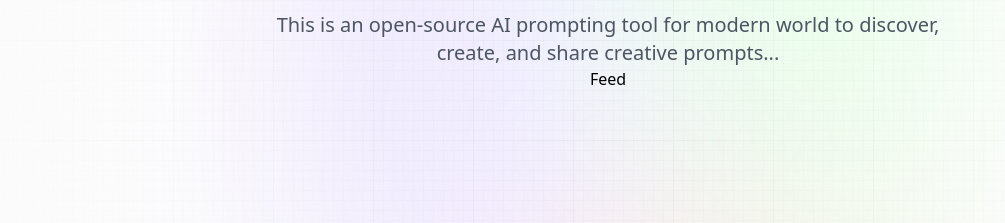
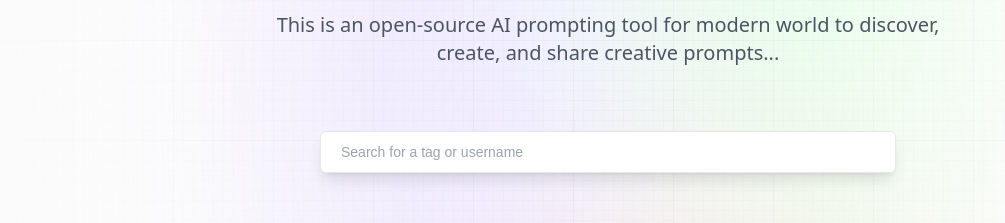
Before and after one commit to Visinho/AI-Prompts-nextjs, a Next.js app: page / in a window 1280 px wide. Shown: the part 265-488 px from the top of the page, without its empty margins (32-1037 px from the left). Built offline with nearby package versions, Linux system fonts and the light colour scheme; no server answers.

Commit message:
Successfully designed the search field component

```diff
--- a/components/Feed.jsx
+++ b/components/Feed.jsx
@@ -1,11 +1,29 @@
-import React from 'react'
+"use client";
+
+import { useState, useEffect } from "react";
+import PromptCard from "./PromptCard";
 
 const Feed = () => {
+
+  const [searchText, setsearchText] = useState("")
+
+  const handleSearchChange = (e) => {
+
+  }
+
   return (
-    <div>
-      Feed
-    </div>
-  )
-}
+    <section className="feed">
+      <form className="relative w-full flex-center">
+        <input
+          className="search_input peer"
+          type="text"
+          placeholder="Search for a tag or username"
+          value={searchText}
+          onChange={handleSearchChange}
+          required />
+      </form>
+    </section>
+  );
+};
 
-export default Feed
+export default Feed;
```
